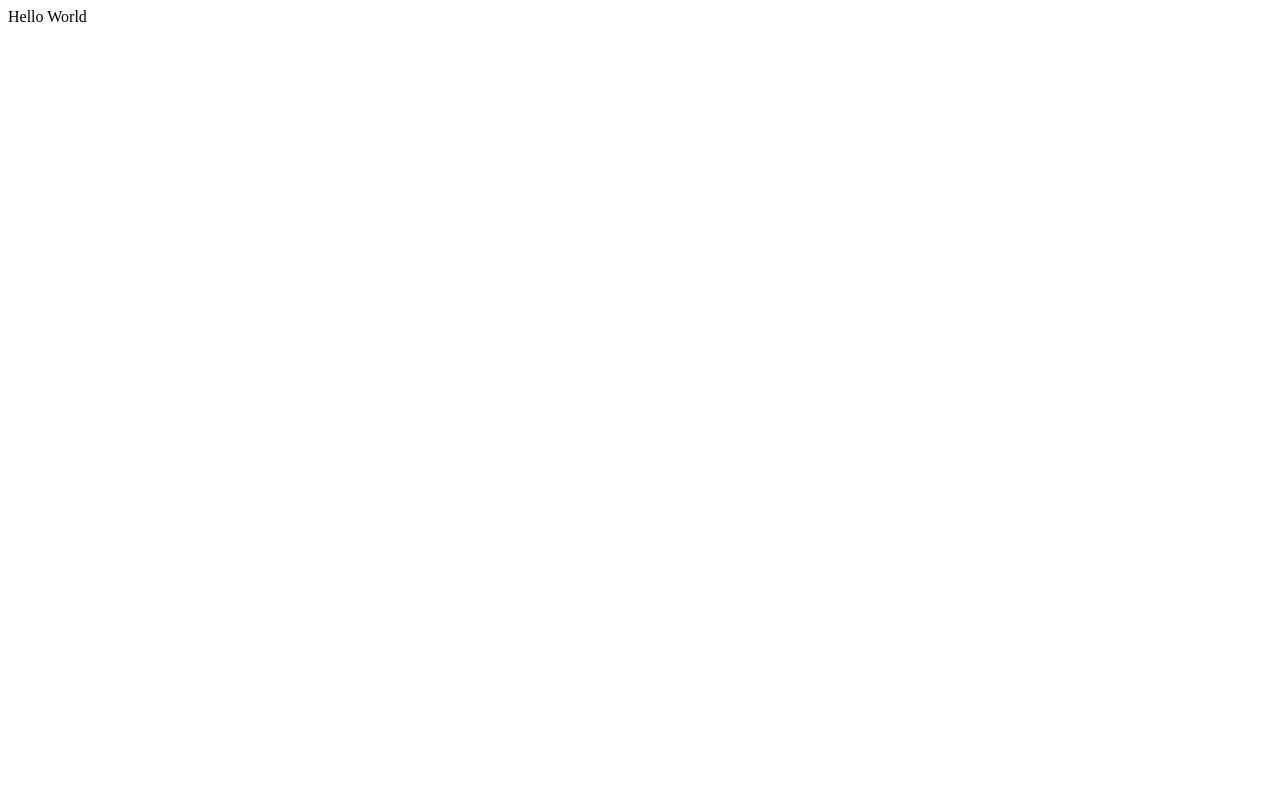
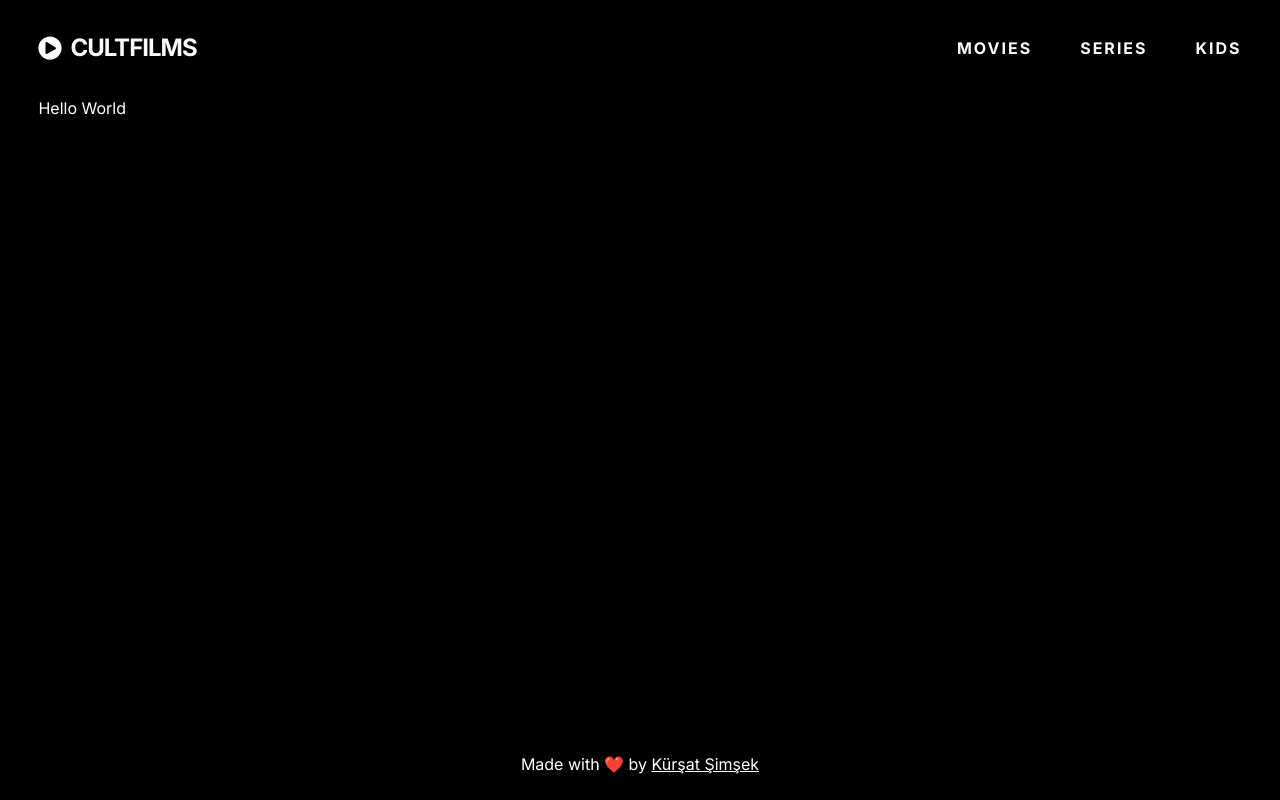
Before and after one commit to kursatsmsek/next13-cult-films, a Next.js app: page / in a window 1280 px wide. Built offline with nearby package versions, Linux system fonts and the light colour scheme.

Commit message:
styles and header & footer components added

```diff
--- a/app/layout.js
+++ b/app/layout.js
@@ -1,3 +1,11 @@
+import "@/styles/reset.css"
+import "@/styles/global.css"
+import { Inter } from "@next/font/google"
+import Header from "@/components/header"
+import Footer from "@/components/footer"
+
+const interFontFamily = Inter({ subsets: ["latin"] })
+
 export const metadata = {
   title: "Create Next App",
   description: "Generated by create next app",
@@ -5,8 +13,12 @@
 
 export default function RootLayout({ children }) {
   return (
-    <html lang="en">
-      <body>{children}</body>
+    <html lang="en" className={interFontFamily.className}>
+      <body className="container">
+        <Header />
+        <main>{children}</main>
+        <Footer />
+      </body>
     </html>
   )
 }
--- /dev/null
+++ b/components/footer/index.js
@@ -0,0 +1,18 @@
+import React from "react"
+import Link from "next/link"
+import { FaPlayCircle } from "react-icons/fa"
+
+import styles from "./styles.module.css"
+
+function Footer() {
+  return (
+    <footer className={styles.footer}>
+      Made with ❤️ by&nbsp;
+      <Link href="https://github.com/kursatsmsek" target="_blank">
+        Kürşat Şimşek
+      </Link>
+    </footer>
+  )
+}
+
+export default Footer
--- /dev/null
+++ b/components/footer/styles.module.css
@@ -0,0 +1,9 @@
+.footer {
+  display: flex;
+  align-items: center;
+  justify-content: center;
+}
+
+.footer a {
+  text-decoration: underline;
+}
--- /dev/null
+++ b/components/header/index.js
@@ -0,0 +1,24 @@
+import React from "react"
+import Link from "next/link"
+import { FaPlayCircle } from "react-icons/fa"
+
+import styles from "./styles.module.css"
+
+function Header() {
+  return (
+    <header className={`${styles.header} container fluid`}>
+      <div className={styles.headerWrapper}>
+        <Link className={styles.logo} href="/">
+          <FaPlayCircle /> CULTFILMS
+        </Link>
+        <nav className={styles.navigationMenu}>
+          <Link href="#">MOVIES</Link>
+          <Link href="#">SERIES</Link>
+          <Link href="#">KIDS</Link>
+        </nav>
+      </div>
+    </header>
+  )
+}
+
+export default Header
--- /dev/null
+++ b/components/header/styles.module.css
@@ -0,0 +1,27 @@
+.header {
+  background: linear-gradient(180deg, rgba(0, 0, 0, 0.8), rgba(0, 0, 0, 0));
+}
+
+.headerWrapper {
+  display: flex;
+  align-items: center;
+  justify-content: space-between;
+}
+
+.logo {
+  display: flex;
+  align-items: center;
+  gap: 8px;
+  font-size: 24px;
+  font-weight: 700;
+  letter-spacing: -1px;
+  color: #fafafa;
+}
+
+.navigationMenu {
+  display: flex;
+  gap: 48px;
+  color: #fafafa;
+  font-weight: 700;
+  letter-spacing: 2px;
+}
--- a/package.json
+++ b/package.json
@@ -9,8 +9,10 @@
     "lint": "next lint"
   },
   "dependencies": {
+    "@next/font": "^13.2.4",
     "next": "13.2.4",
     "react": "18.2.0",
-    "react-dom": "18.2.0"
+    "react-dom": "18.2.0",
+    "react-icons": "^4.8.0"
   }
 }
--- /dev/null
+++ b/styles/global.css
@@ -0,0 +1,23 @@
+body {
+  font-family: "Inter", sans-serif;
+  font-size: 16px;
+  background-color: #000;
+}
+
+div[data-nextjs-scroll-focus-boundary] {
+  height: 100%;
+}
+
+.container {
+  display: grid;
+  grid-template-columns: 1fr min(1440px, 94%) 1fr;
+  grid-template-rows: 96px auto 72px;
+}
+
+.container > * {
+  grid-column: 2;
+}
+
+.container > .fluid {
+  grid-column: 1 / -1;
+}
--- /dev/null
+++ b/styles/reset.css
@@ -0,0 +1,49 @@
+*,
+*::before,
+*::after {
+  box-sizing: border-box;
+}
+* {
+  margin: 0;
+}
+html,
+body {
+  height: 100%;
+}
+body {
+  color: #fff;
+  line-height: 1.5;
+  -webkit-font-smoothing: antialiased;
+}
+img,
+picture,
+video,
+canvas,
+svg {
+  display: block;
+  max-width: 100%;
+}
+input,
+button,
+textarea,
+select {
+  font: inherit;
+}
+p,
+h1,
+h2,
+h3,
+h4,
+h5,
+h6 {
+  overflow-wrap: break-word;
+}
+a {
+  text-decoration: none;
+  color: inherit;
+}
+button {
+  background: none;
+  border: none;
+  cursor: pointer;
+}
```
Also changed, not shown: 1 other file (tests, documents, lock files or other folders).
